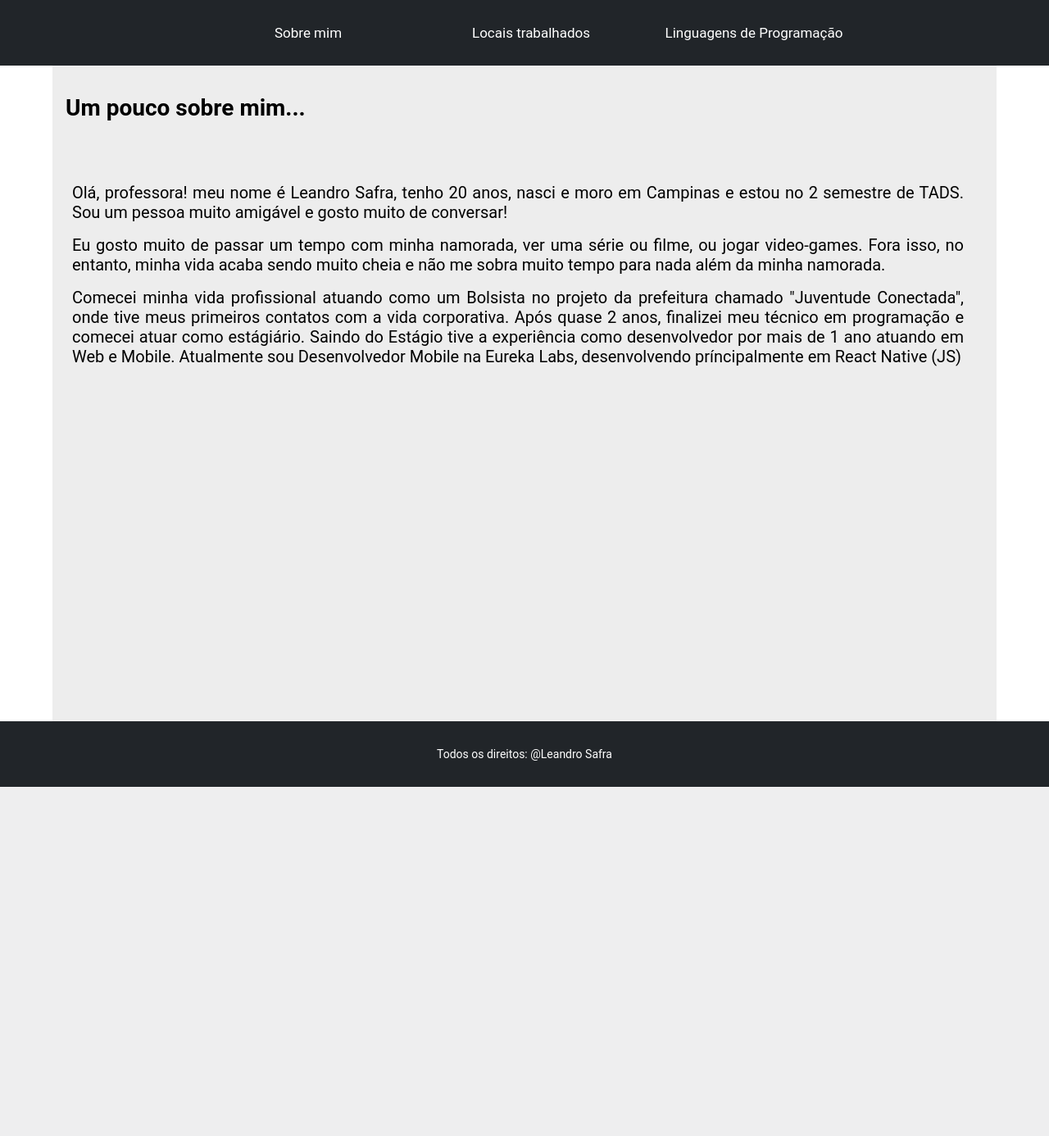
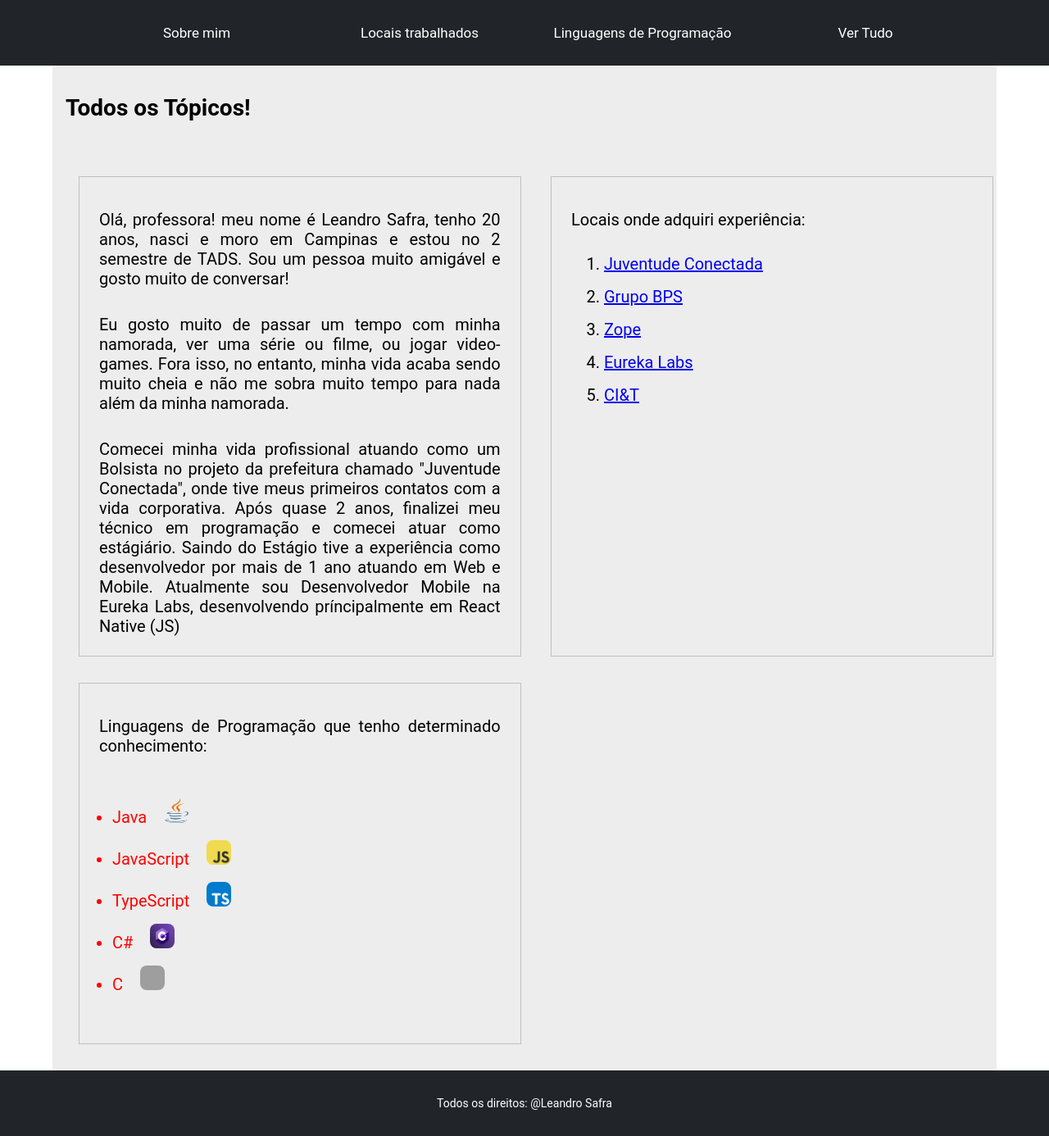
Before and after one commit to SafraPC/SimpleProjects, a PHP site: page / in a window 1280 px wide. Shown: the whole page at 82% size. Before the commit the page ends 960 px from the top, so only its background shows below. Run offline with PHP 8.4, Linux system fonts and the light colour scheme; grey boxes are pictures that could not be loaded.

Commit message:
Add grid layout to project

```diff
--- a/Web/complete_website/PortifolioFaculdade/css/style.css
+++ b/Web/complete_website/PortifolioFaculdade/css/style.css
@@ -83,6 +83,26 @@ body {
 	flex-direction: column;
 	position: absolute;
 }
+
+.gridContent {
+	display: grid;
+	width: 100%;
+	height: 100%;
+	grid-template-areas:
+		"sobre_mim"
+		"locais_trabalhados"
+		"linguagens_de_programação";
+	grid-template-columns: 50% 50%;
+	grid-template-rows: 50 50%;
+	padding: 1rem;
+}
+.gridContent div {
+	transform: scaleY(1) !important;
+	position: relative !important;
+	border: 1px solid silver;
+	margin: 1rem;
+}
+
 .content span {
 	font-size: 20px;
 	margin-top: 1rem;
--- a/Web/complete_website/PortifolioFaculdade/index.html
+++ b/Web/complete_website/PortifolioFaculdade/index.html
@@ -21,22 +21,27 @@
         <span class="headerItem" id="linguagensProgramacao">
             <span>Linguagens de Programação</span>
         </span>
+        <span class="headerItem" id="verTudo">
+            <span>Ver Tudo</span>
+        </span>
     </header>
     <div class="page">
         <h1 id="title">Selecione um Item do Header Para Ver os Detalhes!</h1>
-        <div class="container">
+        <div class="container" id="containerItems">
             <div class="content" id="sobreMimContent">
                 <span>
                     Olá, professora! meu nome é Leandro Safra, tenho 20 anos, nasci e
                     moro em Campinas e estou no 2 semestre de TADS. Sou um pessoa muito
                     amigável e gosto muito de conversar!
                 </span>
+                <br />
                 <span>
                     Eu gosto muito de passar um tempo com minha namorada, ver uma série
                     ou filme, ou jogar video-games. Fora isso, no entanto, minha vida
                     acaba sendo muito cheia e não me sobra muito tempo para nada além da
                     minha namorada.
                 </span>
+                <br />
                 <span>
                     Comecei minha vida profissional atuando como um Bolsista no projeto
                     da prefeitura chamado "Juventude Conectada", onde tive meus
--- a/Web/complete_website/PortifolioFaculdade/js/index.js
+++ b/Web/complete_website/PortifolioFaculdade/js/index.js
@@ -3,7 +3,7 @@ localStorage.clear();
 const sobreMim = document.getElementById("sobreMim");
 const locaisTrabalhados = document.getElementById("locaisTrabalhados");
 const linguagensProgramacao = document.getElementById("linguagensProgramacao");
-
+const verTudo = document.getElementById("verTudo");
 //screen content that will be change
 const title = document.getElementById("title");
 const sobreMimContent = document.getElementById("sobreMimContent");
@@ -13,6 +13,7 @@ const locaisTrabalhadosContent = document.getElementById(
 const linguagensProgramacaoContent = document.getElementById(
 	"linguagensProgramacaoContent"
 );
+const containerItems = document.getElementById("containerItems");
 
 //Methods to change screen elements
 const inactiveAll = () => {
@@ -45,6 +46,7 @@ const fadeStructure = ({ event, screen }) => {
 const setSobreMimScreen = () => {
 	fadeStructure({
 		event: () => {
+			containerItems.classList.remove("gridContent");
 			title.innerText = "Um pouco sobre mim...";
 			sobreMimContent.style.transform = "scaleY(1)";
 		},
@@ -55,6 +57,7 @@ const setSobreMimScreen = () => {
 const setLocaisScreen = () => {
 	fadeStructure({
 		event: () => {
+			containerItems.classList.remove("gridContent");
 			title.innerText = "Locais que trabalhei!";
 			locaisTrabalhadosContent.style.transform = "scaleY(1)";
 		},
@@ -65,6 +68,7 @@ const setLocaisScreen = () => {
 const setLinguagensProgramacaoScreen = () => {
 	fadeStructure({
 		event: () => {
+			containerItems.classList.remove("gridContent");
 			title.innerText = "Linguagens de Programação!";
 			linguagensProgramacaoContent.style.transform = "scaleY(1)";
 		},
@@ -72,14 +76,24 @@ const setLinguagensProgramacaoScreen = () => {
 	});
 };
 
+const setVerTudoScreen = () => {
+	fadeStructure({
+		event: () => {
+			title.innerText = "Todos os Tópicos!";
+			containerItems.classList.add("gridContent");
+		},
+		screen: "all",
+	});
+};
+
 //attribuing elements on header items click
 sobreMim.onclick = setSobreMimScreen;
 locaisTrabalhados.onclick = setLocaisScreen;
 linguagensProgramacao.onclick = setLinguagensProgramacaoScreen;
-
+verTudo.onclick = setVerTudoScreen;
 //If nobody click
 setTimeout(() => {
 	if (!localStorage.getItem("lastClicked_screen")) {
-		setSobreMimScreen();
+		setVerTudoScreen();
 	}
 }, 3000);
```
